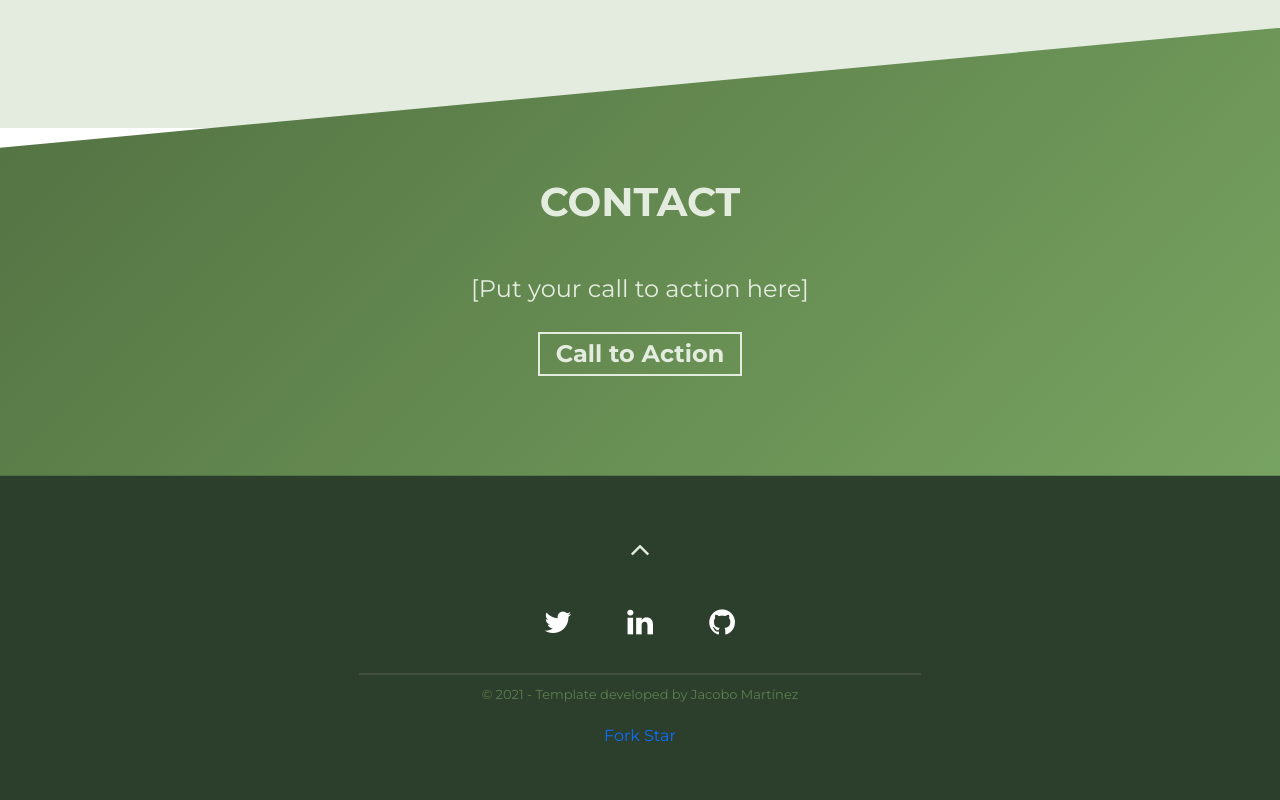
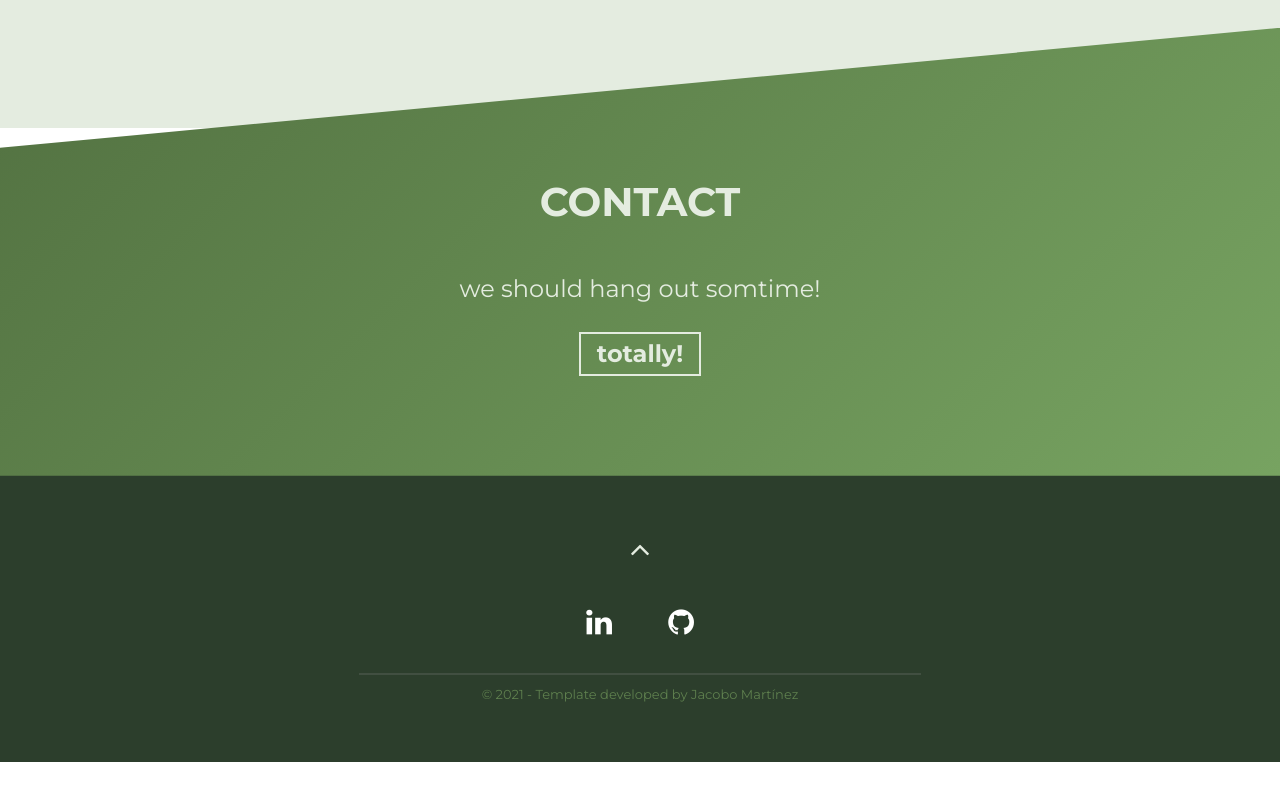
Before and after one commit to ethandanielsmall/portfolio, a website built with Parcel: page src/index.html in a window 1280 px wide. Shown: the part 2659-3459 px from the top of the page. After the commit the page ends 3421 px from the top, so only its background shows below. Built offline with nearby package versions, Linux system fonts and the light colour scheme.

Commit message:
picture deleted itself + contact changes

```diff
--- a/src/index.html
+++ b/src/index.html
@@ -278,13 +278,13 @@
       <div class="container">
         <h2 class="section-title">Contact</h2>
         <div class="contact-wrapper load-hidden">
-          <p class="contact-wrapper__text">[Put your call to action here]</p>
+          <p class="contact-wrapper__text">we should hang out somtime!</p>
           <a
             rel="noreferrer"
             target="_blank"
             class="cta-btn cta-btn--resume"
             href="mailto:example@email.com"
-            >Call to Action</a
+            >totally!</a
           >
         </div>
       </div>
@@ -298,9 +298,6 @@
           <i class="fa fa-angle-up fa-2x" aria-hidden="true"></i>
         </a>
         <div class="social-links">
-          <a rel="noreferrer" href="#!" target="_blank">
-            <i class="fa fa-twitter fa-inverse"></i>
-          </a>
           <a rel="noreferrer" href="#!" target="_blank">
             <i class="fa fa-linkedin fa-inverse"></i>
           </a>
@@ -318,30 +315,6 @@
             >Jacobo Martínez</a
           >
         </p>
-
-        <!-- TO DO: remove this entire paragraph once you finish your portfolio -->
-        <p class="mt-3 pt-3">
-          <a
-            rel="noreferrer"
-            class="github-button"
-            href="https://github.com/cobiwave/simplefolio/fork"
-            data-icon="octicon-repo-forked"
-            data-size="large"
-            data-show-count="true"
-            aria-label="Fork ntkme/github-buttons on GitHub"
-            >Fork</a
-          >
-          <a
-            rel="noreferrer"
-            class="github-button"
-            href="https://github.com/cobiwave/simplefolio"
-            data-icon="octicon-star"
-            data-size="large"
-            data-show-count="true"
-            aria-label="Star cobiwave/simplefolio on GitHub"
-            >Star</a
-          >
-        </p>
       </div>
     </footer>
     <!-- /END Footer Section -->
```
Also changed, not shown: 1 other file.
